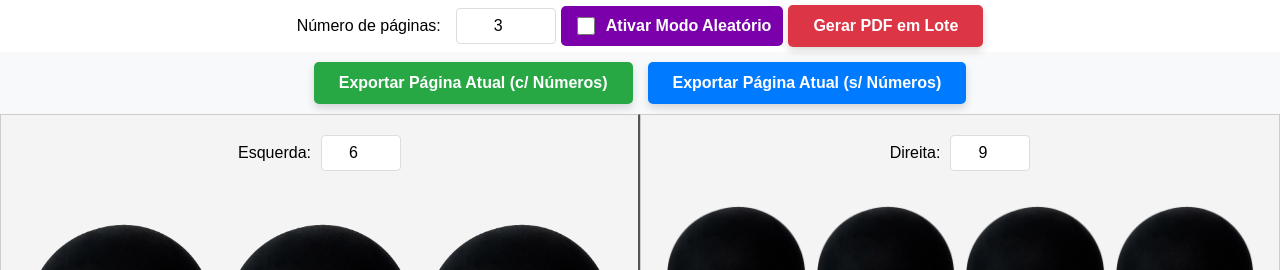
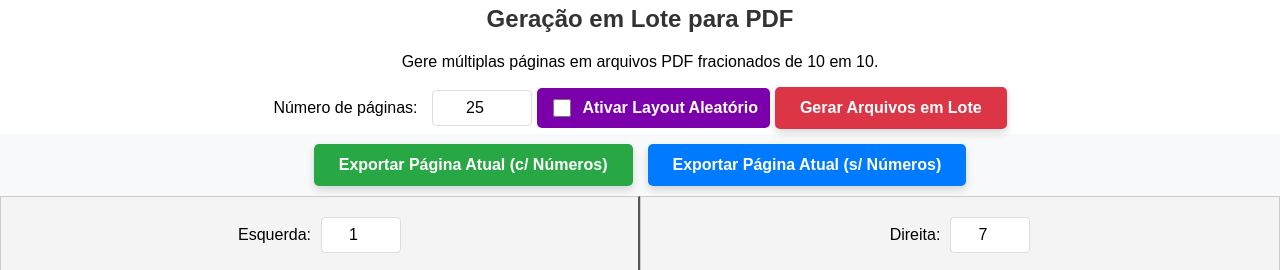
Before and after one commit to pedrocasagrande98/Ball1, a plain HTML site: page index.html in a window 1280 px wide. Both pictures are taken after a click on the button "Usar Imagem Padrão". Shown: the top 270 px of the page. Drawn offline with nearby package versions, Linux system fonts and the light colour scheme.

Commit message:
Update index.html

```diff
--- a/index.html
+++ b/index.html
@@ -20,22 +20,29 @@
 
     <div id="main-app-wrapper" style="display: none;">
         <div id="automation-section">
+            <h2>Geração em Lote para PDF</h2>
+            <p>Gere múltiplas páginas em arquivos PDF fracionados de 10 em 10.</p>
             <div class="automation-controls">
                 <label for="pages-to-generate">Número de páginas:</label>
-                <input type="number" id="pages-to-generate" value="3" min="1" max="500">
+                <input type="number" id="pages-to-generate" value="25" min="1" max="1000">
 
                 <div class="toggle-container">
                     <input type="checkbox" id="random-layout-toggle">
-                    <label for="random-layout-toggle">Ativar Modo Aleatório</label>
+                    <label for="random-layout-toggle">Ativar Layout Aleatório</label>
                 </div>
 
-                <button id="generate-pdf-btn" class="export-btn btn-danger">Gerar PDF em Lote</button>
+                <button id="generate-pdf-btn" class="export-btn btn-danger">Gerar Arquivos em Lote</button>
             </div>
             <div id="progress-indicator" style="display: none;">
-                <p id="progress-text">Gerando páginas...</p>
+                <p id="progress-text">Gerando...</p>
                 <div class="progress-bar-container">
                     <div id="progress-bar" style="width: 0%;"></div>
                 </div>
+            </div>
+            <!-- NOVA ÁREA PARA EXIBIR OS LINKS DE DOWNLOAD -->
+            <div id="batch-results-area" style="display: none;">
+                <h3>Arquivos Prontos para Download:</h3>
+                <ul id="batch-results-list"></ul>
             </div>
         </div>
 
@@ -46,11 +53,11 @@
 
         <div class="container" id="capture-area">
             <div class="split left">
-                <div class="input-container"><label>Esquerda:</label><input type="number" id="left-input" value="6"></div>
+                <div class="input-container"><label>Esquerda:</label><input type="number" id="left-input" value="1"></div>
                 <div id="left-images" class="image-area"></div>
             </div>
             <div class="split right">
-                <div class="input-container"><label>Direita:</label><input type="number" id="right-input" value="9"></div>
+                <div class="input-container"><label>Direita:</label><input type="number" id="right-input" value="7"></div>
                 <div id="right-images" class="image-area"></div>
             </div>
         </div>
```
